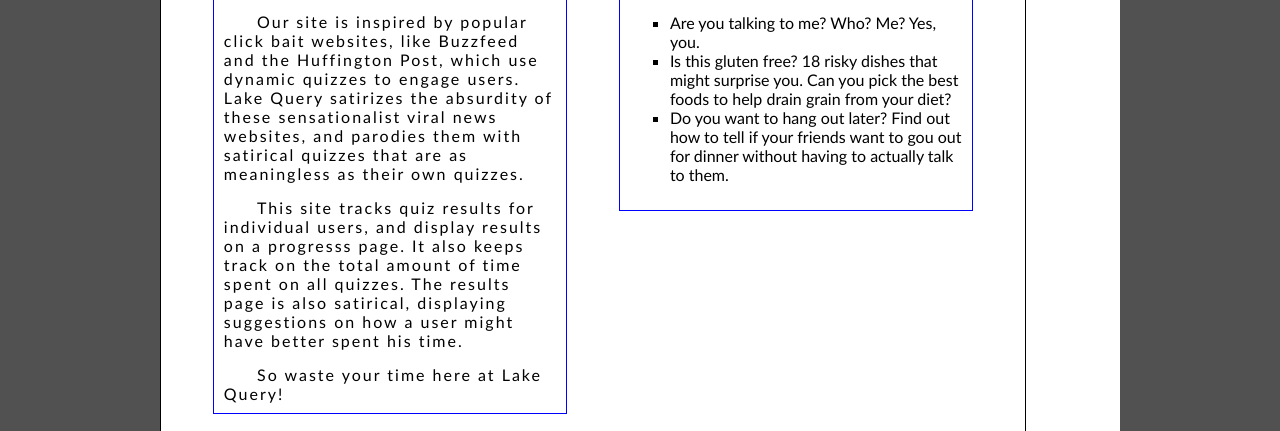
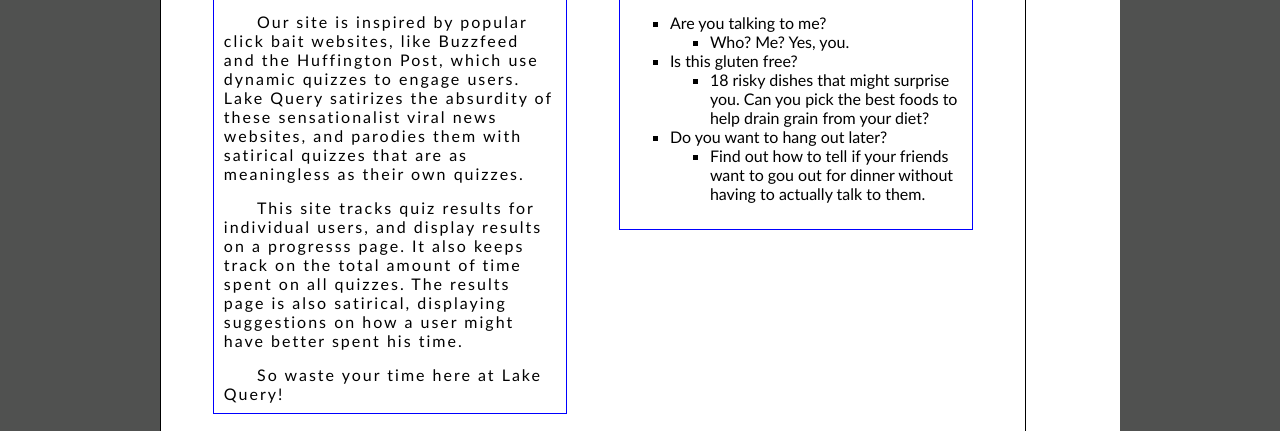
Before and after one commit to erinbleiweiss/LakeQuery, a plain HTML site: page index.html in a window 1280 px wide. Shown: the part 254-685 px from the top of the page. Drawn offline with Linux system fonts and the light colour scheme; files whose address does not match are found by name.

Commit message:
Update index.html

```diff
--- a/index.html
+++ b/index.html
@@ -9,8 +9,8 @@
 	<div id="header">
 
 		<div id="headertop">
-			<div id="headerinner"><img src="./logo.png" id="logo"></div>
-			<div id="navigation"><a href="#">HOME</a> <a href="#">QUIZZES</a> <a href="#">CONTACT</a></div>
+			<div id="headerinner"><a href="./index.html"><img src="./logo.png" id="logo"></a></div>
+			<div id="navigation"><a href="#">HOME</a> <a href="#">QUIZZES</a> <a href="./contact.html">CONTACT</a></div>
 		</div>
 
 		<div id="bluestripe"></div>
@@ -34,14 +34,14 @@
                 <h2> Popular This Week </h2>
                 <ul>
                     <li>Are you talking to me?
-   	Who? Me?  Yes, you.</li>
+   	<ul><li>Who? Me?  Yes, you.</li></ul></li>
                     <li>Is this gluten free?
-      18 risky dishes that might surprise you.  Can you
-     pick the best foods to help drain grain from your diet?
+      <ul><li>18 risky dishes that might surprise you.  Can you
+     pick the best foods to help drain grain from your diet?</li></ul>
 </li>
 <li>Do you want to hang out later?
-	Find out how to tell if your friends want to gou
-out for dinner without having to actually talk to them. </li>
+	<ul><li>Find out how to tell if your friends want to gou
+out for dinner without having to actually talk to them.</ul></li> </li>
                 </ol>
             </div>
             <div id="below">
```
